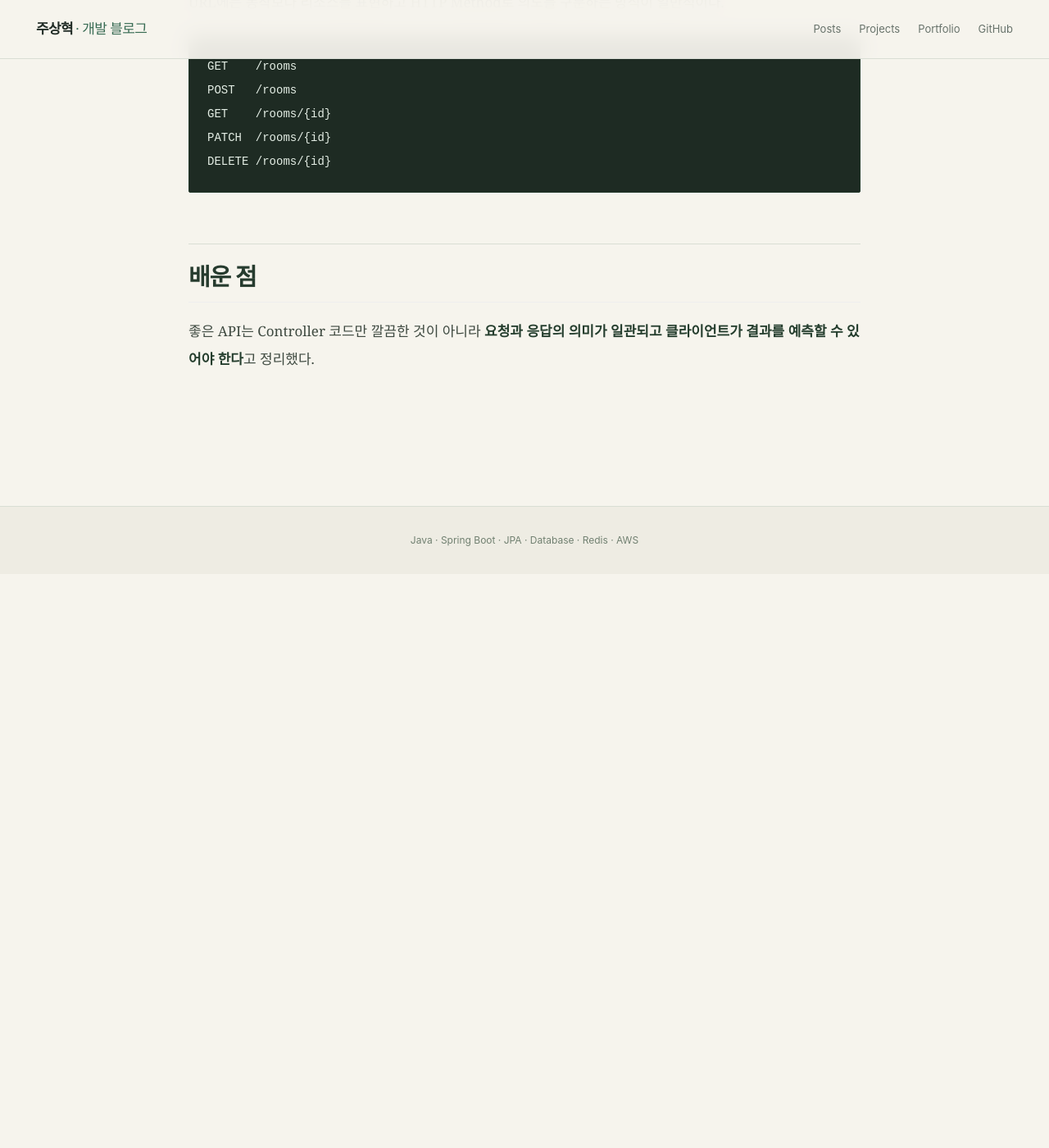
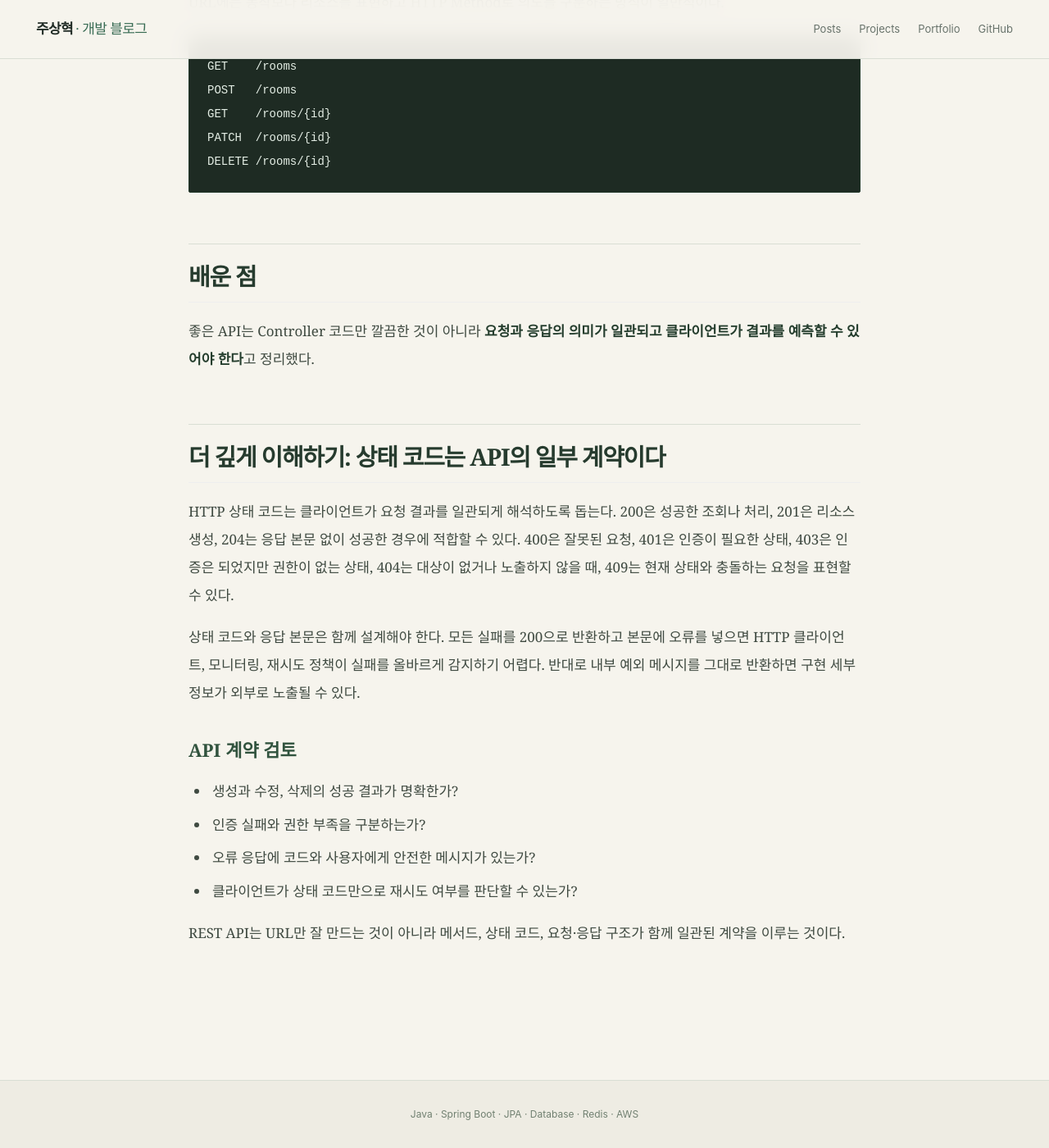
Before and after one commit to zuzusnasna/zuzusnasna.github.io, a Jekyll site: the page built from _posts/2026-10-30-http-rest-status.md, in a window 1280 px wide and 1400 px high, scrolled down 1266 px. Shown: the whole window at 82% size. Built offline with Jekyll 4.4.1, drawn with Linux system fonts in a browser that asks for light colours; before the commit the page ends 1966 px from its top, so only the background shows below that.

Commit message:
docs: expand backend study posts

```diff
--- a/_posts/2026-10-30-http-rest-status.md
+++ b/_posts/2026-10-30-http-rest-status.md
@@ -36,3 +36,17 @@ DELETE /rooms/{id}
 ## 배운 점
 
 좋은 API는 Controller 코드만 깔끔한 것이 아니라 **요청과 응답의 의미가 일관되고 클라이언트가 결과를 예측할 수 있어야 한다**고 정리했다.
+
+## 더 깊게 이해하기: 상태 코드는 API의 일부 계약이다
+
+HTTP 상태 코드는 클라이언트가 요청 결과를 일관되게 해석하도록 돕는다. 200은 성공한 조회나 처리, 201은 리소스 생성, 204는 응답 본문 없이 성공한 경우에 적합할 수 있다. 400은 잘못된 요청, 401은 인증이 필요한 상태, 403은 인증은 되었지만 권한이 없는 상태, 404는 대상이 없거나 노출하지 않을 때, 409는 현재 상태와 충돌하는 요청을 표현할 수 있다.
+
+상태 코드와 응답 본문은 함께 설계해야 한다. 모든 실패를 200으로 반환하고 본문에 오류를 넣으면 HTTP 클라이언트, 모니터링, 재시도 정책이 실패를 올바르게 감지하기 어렵다. 반대로 내부 예외 메시지를 그대로 반환하면 구현 세부 정보가 외부로 노출될 수 있다.
+
+### API 계약 검토
+- 생성과 수정, 삭제의 성공 결과가 명확한가?
+- 인증 실패와 권한 부족을 구분하는가?
+- 오류 응답에 코드와 사용자에게 안전한 메시지가 있는가?
+- 클라이언트가 상태 코드만으로 재시도 여부를 판단할 수 있는가?
+
+REST API는 URL만 잘 만드는 것이 아니라 메서드, 상태 코드, 요청·응답 구조가 함께 일관된 계약을 이루는 것이다.
```
